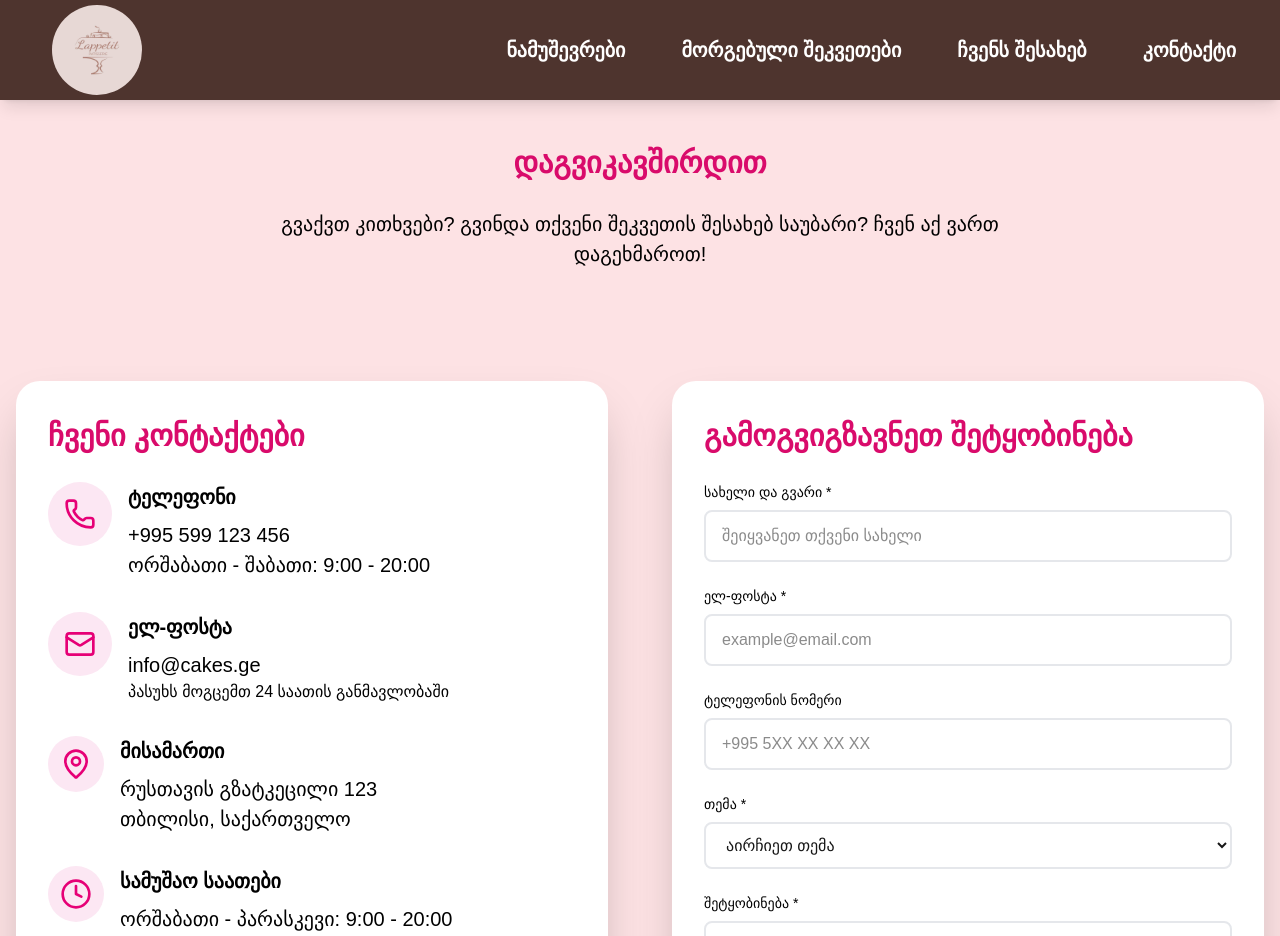
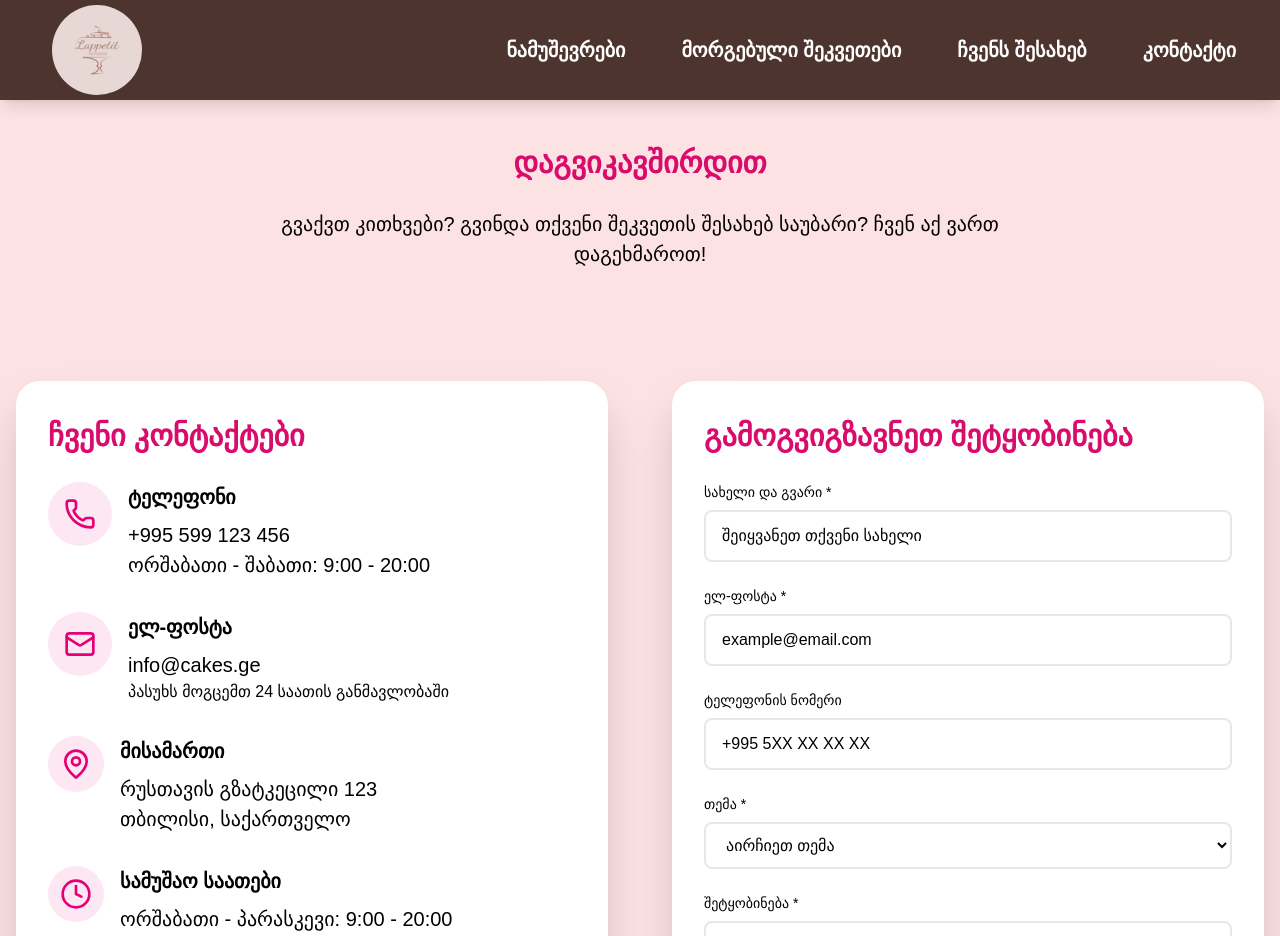
Before and after one commit to vaqsi1990/lapettit, a Next.js app: page /contact in a window 1280 px wide. Shown: the top 936 px of the page. Built offline with nearby package versions, Linux system fonts and the light colour scheme.

Commit message:
text-black placeholder:text-black

```diff
--- a/src/app/contact/page.tsx
+++ b/src/app/contact/page.tsx
@@ -189,7 +189,7 @@ const Contact = () => {
                     required
                     value={formData.name}
                     onChange={(e) => handleInputChange('name', e.target.value)}
-                    className="w-full px-4 py-3 border-2 border-gray-200 rounded-lg focus:border-pink-500 focus:outline-none transition-colors"
+                    className="w-full text-black placeholder:text-black px-4 py-3 border-2 border-gray-200 rounded-lg focus:border-pink-500 focus:outline-none transition-colors"
                     placeholder="შეიყვანეთ თქვენი სახელი"
                   />
                 </div>
@@ -204,7 +204,7 @@ const Contact = () => {
                     required
                     value={formData.email}
                     onChange={(e) => handleInputChange('email', e.target.value)}
-                    className="w-full px-4 py-3 border-2 border-gray-200 rounded-lg focus:border-pink-500 focus:outline-none transition-colors"
+                    className="w-full px-4 py-3  text-black placeholder:text-black border-2 border-gray-200 rounded-lg focus:border-pink-500 focus:outline-none transition-colors"
                     placeholder="example@email.com"
                   />
                 </div>
@@ -218,7 +218,7 @@ const Contact = () => {
                     type="tel"
                     value={formData.phone}
                     onChange={(e) => handleInputChange('phone', e.target.value)}
-                    className="w-full px-4 py-3 border-2 border-gray-200 rounded-lg focus:border-pink-500 focus:outline-none transition-colors"
+                    className="w-full px-4 py-3  text-black placeholder:text-black border-2 border-gray-200 rounded-lg focus:border-pink-500 focus:outline-none transition-colors"
                     placeholder="+995 5XX XX XX XX"
                   />
                 </div>
@@ -232,14 +232,14 @@ const Contact = () => {
                     required
                     value={formData.subject}
                     onChange={(e) => handleInputChange('subject', e.target.value)}
-                    className="w-full px-4 py-3 border-2 border-gray-200 rounded-lg focus:border-pink-500 focus:outline-none transition-colors"
+                    className="w-full  text-black placeholder:text-black px-4 py-3 border-2 border-gray-200 rounded-lg focus:border-pink-500 focus:outline-none transition-colors"
                   >
-                    <option value="">აირჩიეთ თემა</option>
-                    <option value="order">შეკვეთის შესახებ</option>
-                    <option value="custom">მორგებული ტორტი</option>
-                    <option value="delivery">მიწოდების შესახებ</option>
-                    <option value="pricing">ფასების შესახებ</option>
-                    <option value="other">სხვა</option>
+                    <option className=' text-black placeholder:text-black' value="">აირჩიეთ თემა</option>
+                    <option className=' text-black placeholder:text-black' value="order">შეკვეთის შესახებ</option>
+                    <option className=' text-black placeholder:text-black' value="custom">მორგებული ტორტი</option>
+                    <option className=' text-black placeholder:text-black' value="delivery">მიწოდების შესახებ</option>
+                    <option className=' text-black placeholder:text-black' value="pricing">ფასების შესახებ</option>
+                    <option className=' text-black placeholder:text-black' value="other">სხვა</option>
                   </select>
                 </div>
 
@@ -253,7 +253,7 @@ const Contact = () => {
                     rows={5}
                     value={formData.message}
                     onChange={(e) => handleInputChange('message', e.target.value)}
-                    className="w-full px-4 py-3 border-2 border-gray-200 rounded-lg focus:border-pink-500 focus:outline-none transition-colors resize-none"
+                    className="w-full  text-black placeholder:text-black px-4 py-3 border-2 border-gray-200 rounded-lg focus:border-pink-500 focus:outline-none transition-colors resize-none"
                     placeholder="დაწერეთ თქვენი შეტყობინება..."
                   />
                 </div>
--- a/src/app/custom/page.tsx
+++ b/src/app/custom/page.tsx
@@ -570,7 +570,7 @@ const Custom = () => {
                         value={selectedDate}
                         onChange={(e) => setSelectedDate(e.target.value)}
                         min={new Date().toISOString().split('T')[0]}
-                        className="w-full md:text-[20px] text-[16px] h-[50px] p-2 md:p-3 border-2 focus:border-pink-500 focus:outline-none md:p-3 borderlack rounded-lg "
+                        className="w-full md:text-[20px] text-black placeholder:text-black  text-[16px] h-[50px] p-2 md:p-3 border-2 focus:border-pink-500 focus:outline-none md:p-3 borderlack rounded-lg "
                       />
 
                     </div>
```
